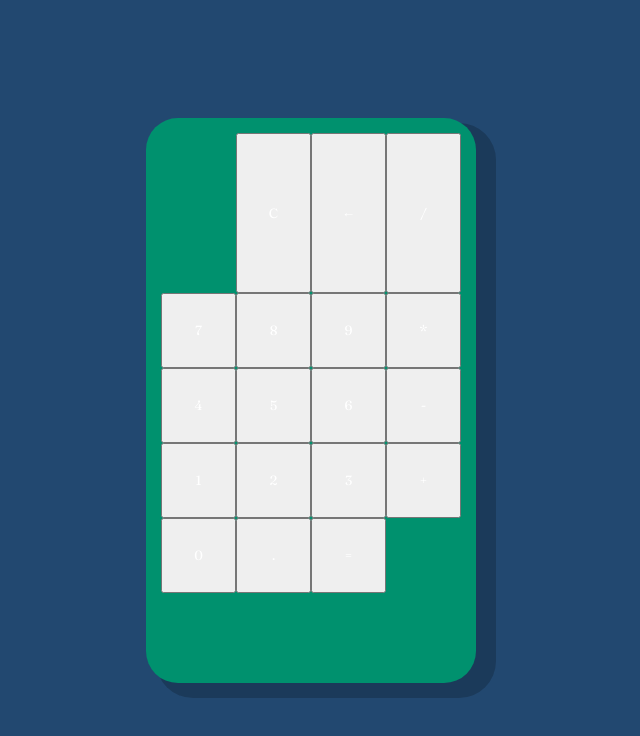
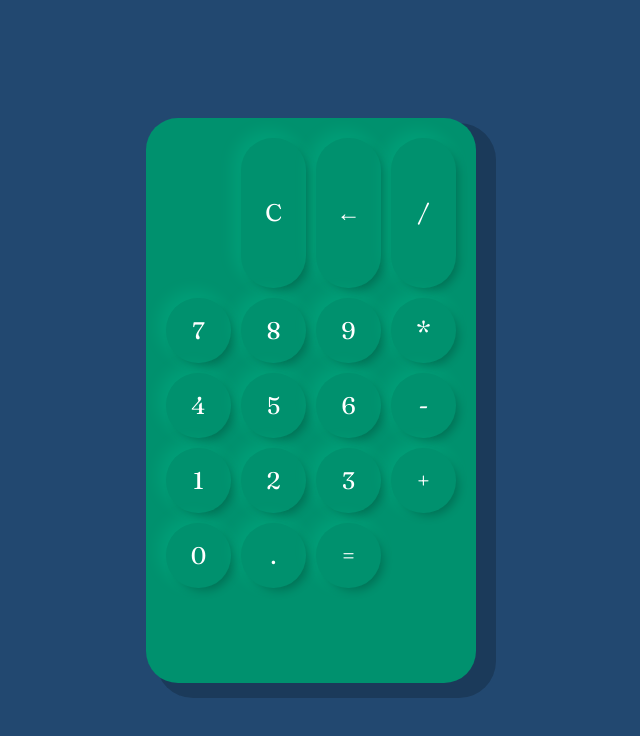
Before and after one commit to ttwofacess/Calculadora, a plain HTML site: page index.html in a window 1280 px wide. Shown: the whole page, without its empty margins (329-969 px from the left). Drawn offline with Linux system fonts and the light colour scheme.

Commit message:
Estilizando los botones.

```diff
--- a/style.css
+++ b/style.css
@@ -24,3 +24,22 @@ body {
     border-radius: 32px;
     box-shadow: 15px 10px 0px 5px #00000033;
 }
+
+button {
+    cursor: pointer;
+    margin: 5px;
+    padding: 0;
+    border-radius: 32px;
+    font-size: 1.5em;
+    border: none;
+    background-color: #00916e;
+    box-shadow: 5px 5px 10px -3px #00000040, -5px -5px 15px 3px #00ffc11f;
+}
+
+button:active {
+    background-color: #006f54;
+}
+
+button:focus {
+    outline: none;
+}
```
